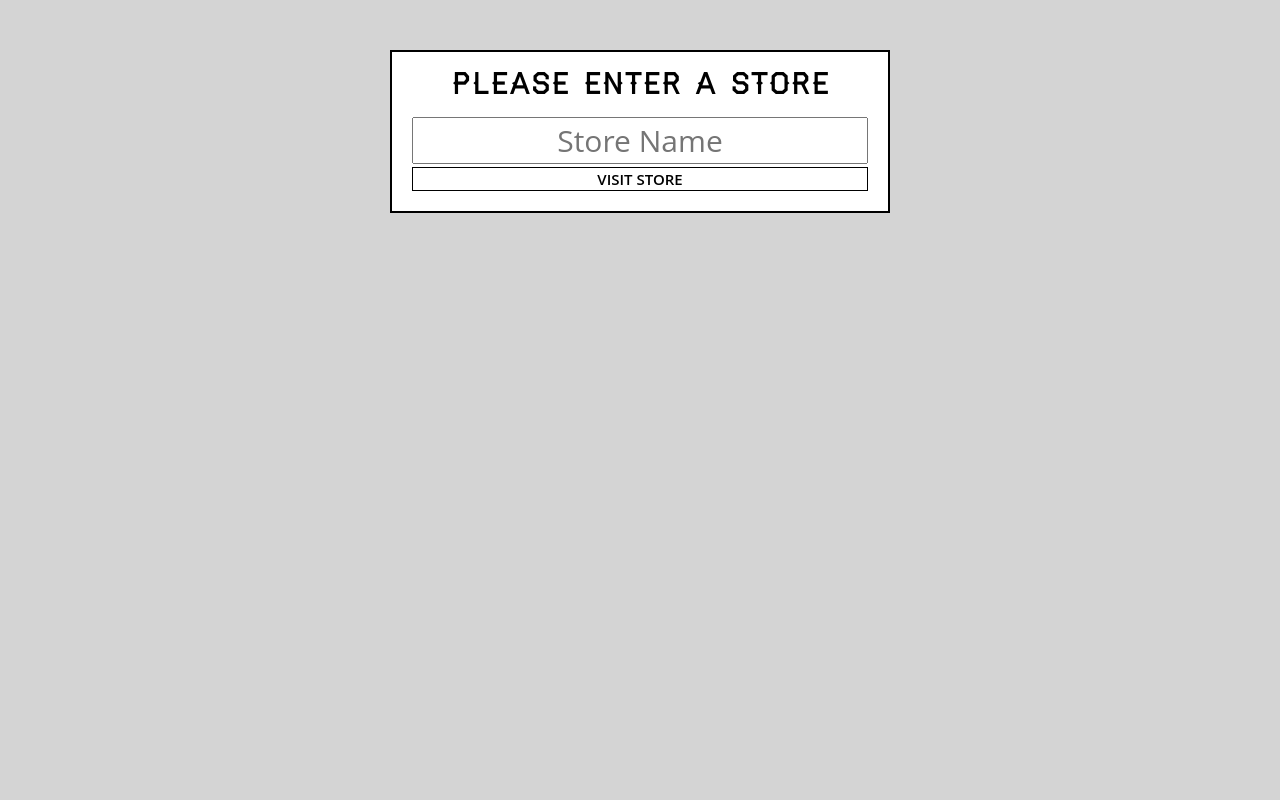
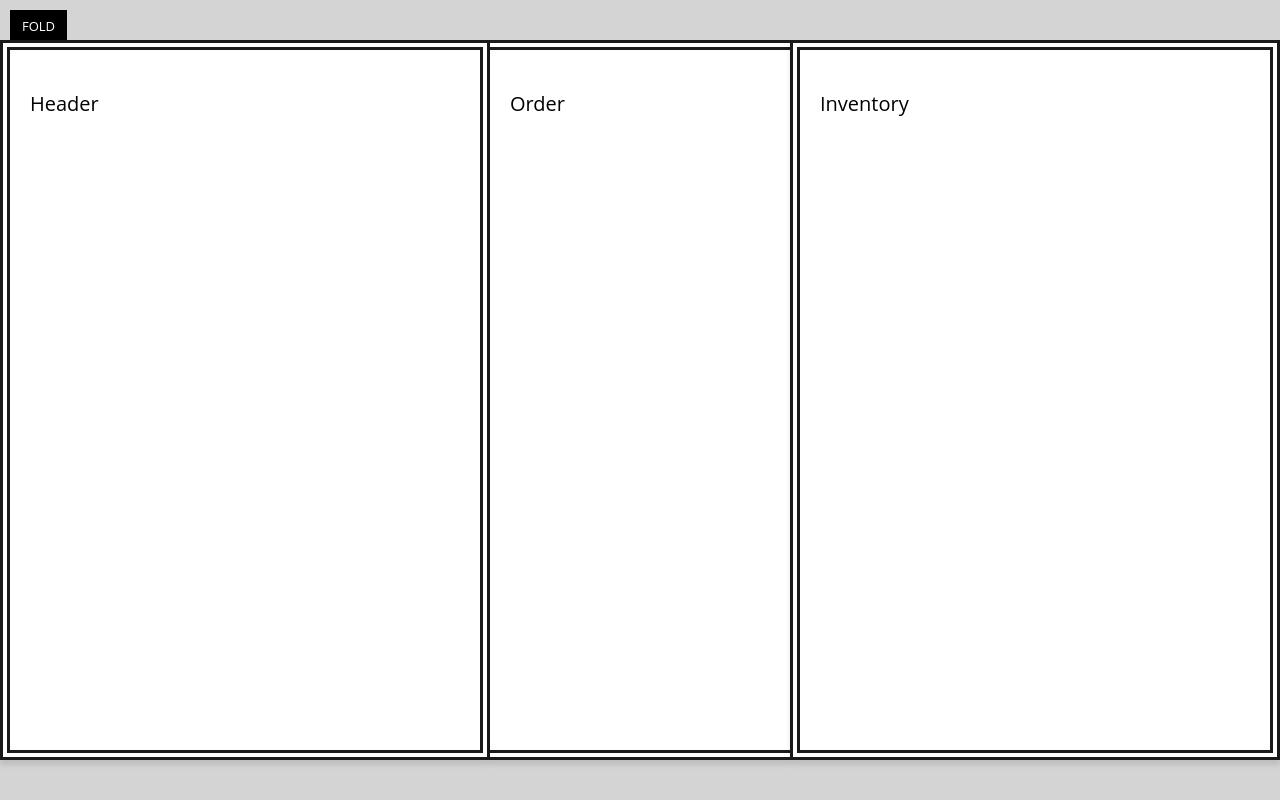
Before and after one commit to dishapardeshi/learn-react, a React (Create React App) app: page / in a window 1280 px wide. Built offline with nearby package versions, Linux system fonts and the light colour scheme.

Commit message:
added skeleton comps to app

```diff
--- a/public/index.html
+++ b/public/index.html
@@ -19,13 +19,15 @@
       work correctly both with client-side routing and a non-root public URL.
       Learn how to configure a non-root public URL by running `npm run build`.
     -->
-    <title>React App</title>
+    <title>React App Store</title>
   </head>
   <body>
     <noscript>
       You need to enable JavaScript to run this app.
     </noscript>
-    <div id="root"></div>
+    <input type="checkbox" id="fold">
+    <label for="fold">Fold</label>
+    <div id="main"></div>
     <!--
       This HTML file is a template.
       If you open it directly in the browser, you will see an empty page.
--- a/src/index.js
+++ b/src/index.js
@@ -3,8 +3,9 @@ import {render} from 'react-dom';
 import registerServiceWorker from './registerServiceWorker';
 
 import './css/style.css';
-import StorePicker from './components/StorePicker';
+//import StorePicker from './components/StorePicker';
+import App from './components/App';
 
-render(<StorePicker />, document.getElementById('root'));
+render(<App />, document.getElementById('main'));
 
 registerServiceWorker();
```
